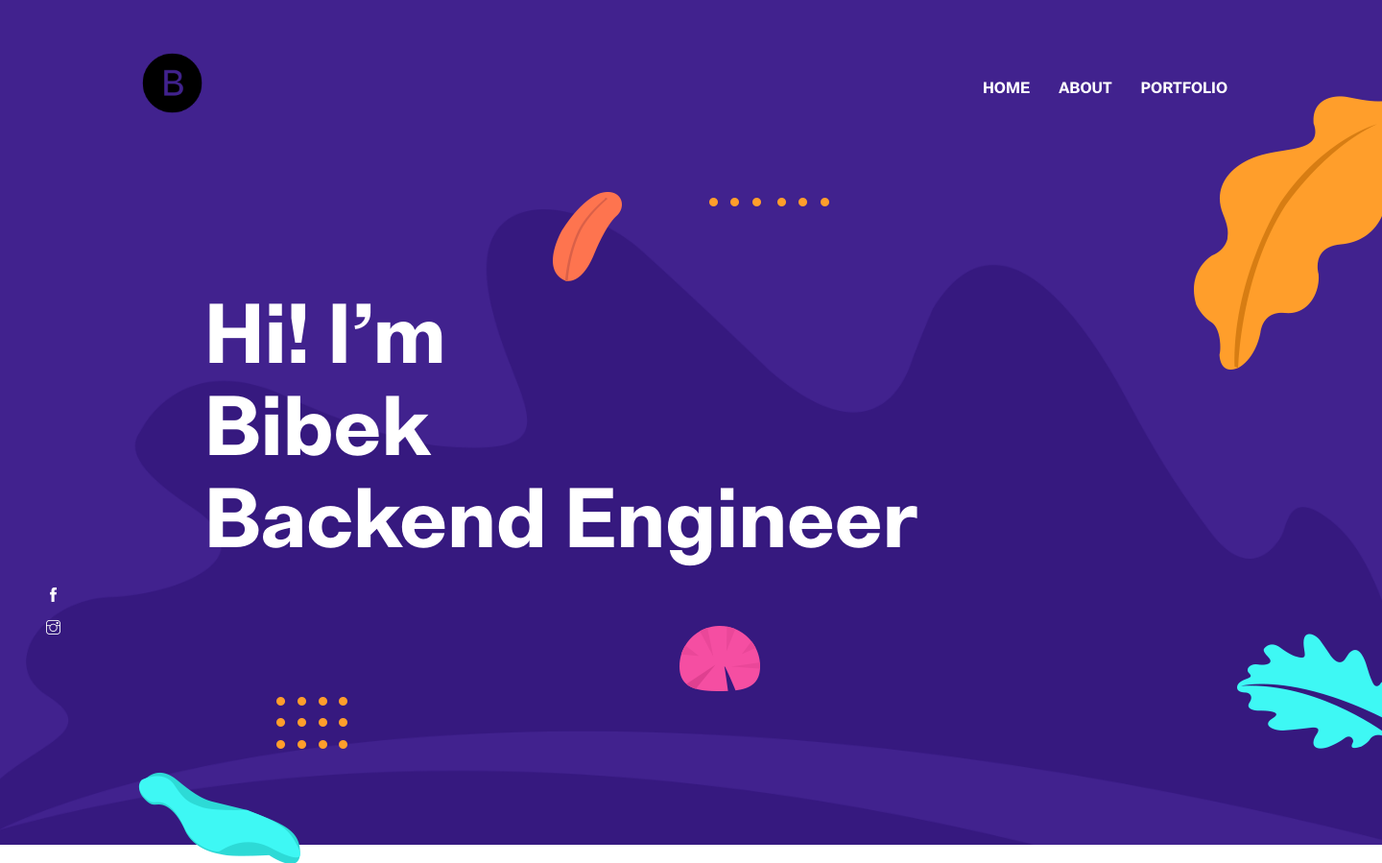
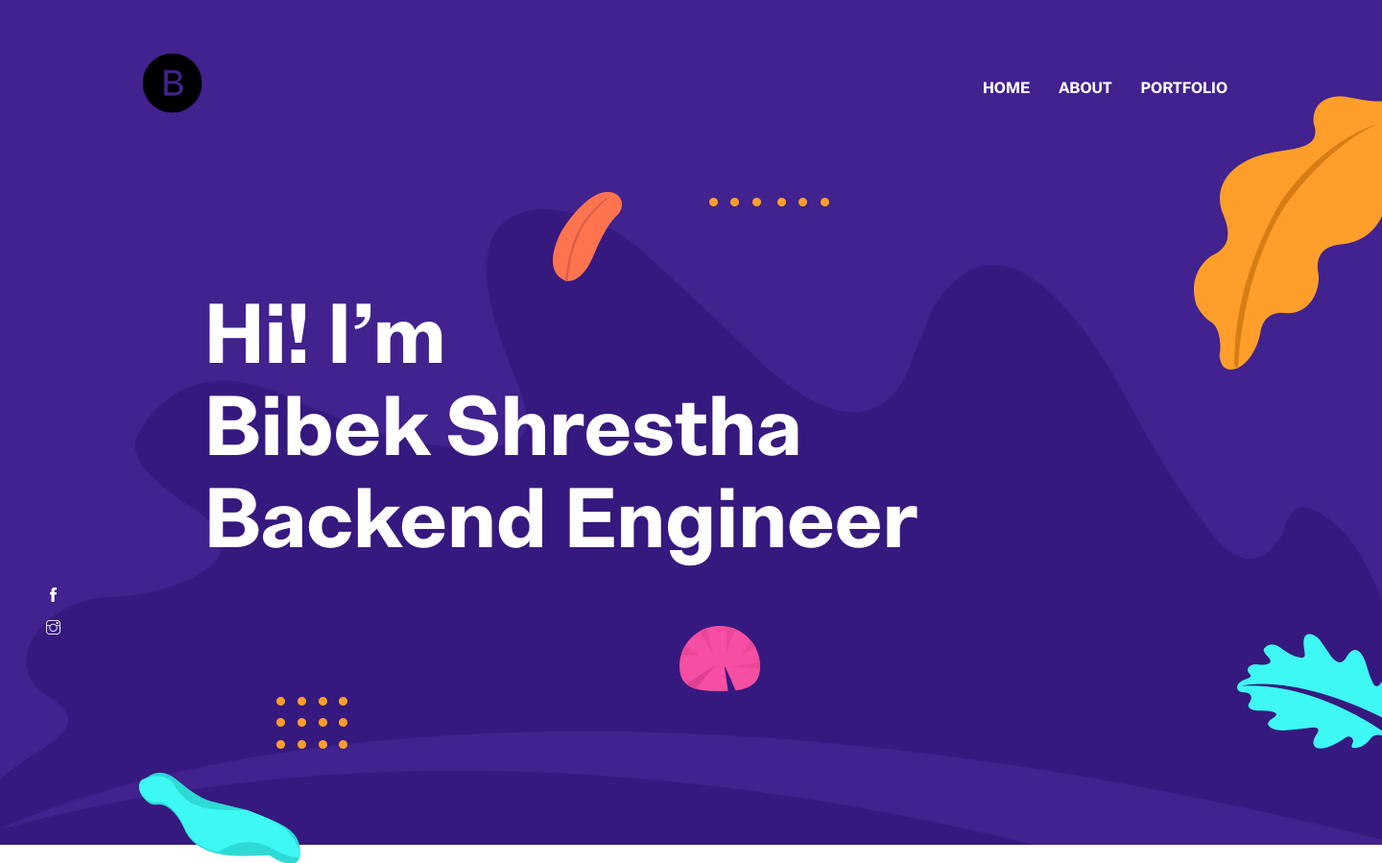
Before and after one commit to bibekshrestha2070/my_portfolio, a Django app: page / in a window 1440 px wide; the page is wider, and only the part inside the window is pictured. Shown: the top 899 px of that part at 96% size. Run offline with Django 4.2, Linux system fonts and the light colour scheme; some libraries are stand-ins or nearby versions.

Commit message:
name updated

```diff
--- a/templates/home.html
+++ b/templates/home.html
@@ -8,7 +8,7 @@
   <div class="container">
     <div class="row">
       <div class="col-lg-11 mx-auto">
-        <h1 class="text-white font-tertiary">Hi! I’m <br> Bibek <br> Backend Engineer</h1>
+        <h1 class="text-white font-tertiary">Hi! I’m <br> Bibek Shrestha<br> Backend Engineer</h1>
       </div>
     </div>
   </div>
```
